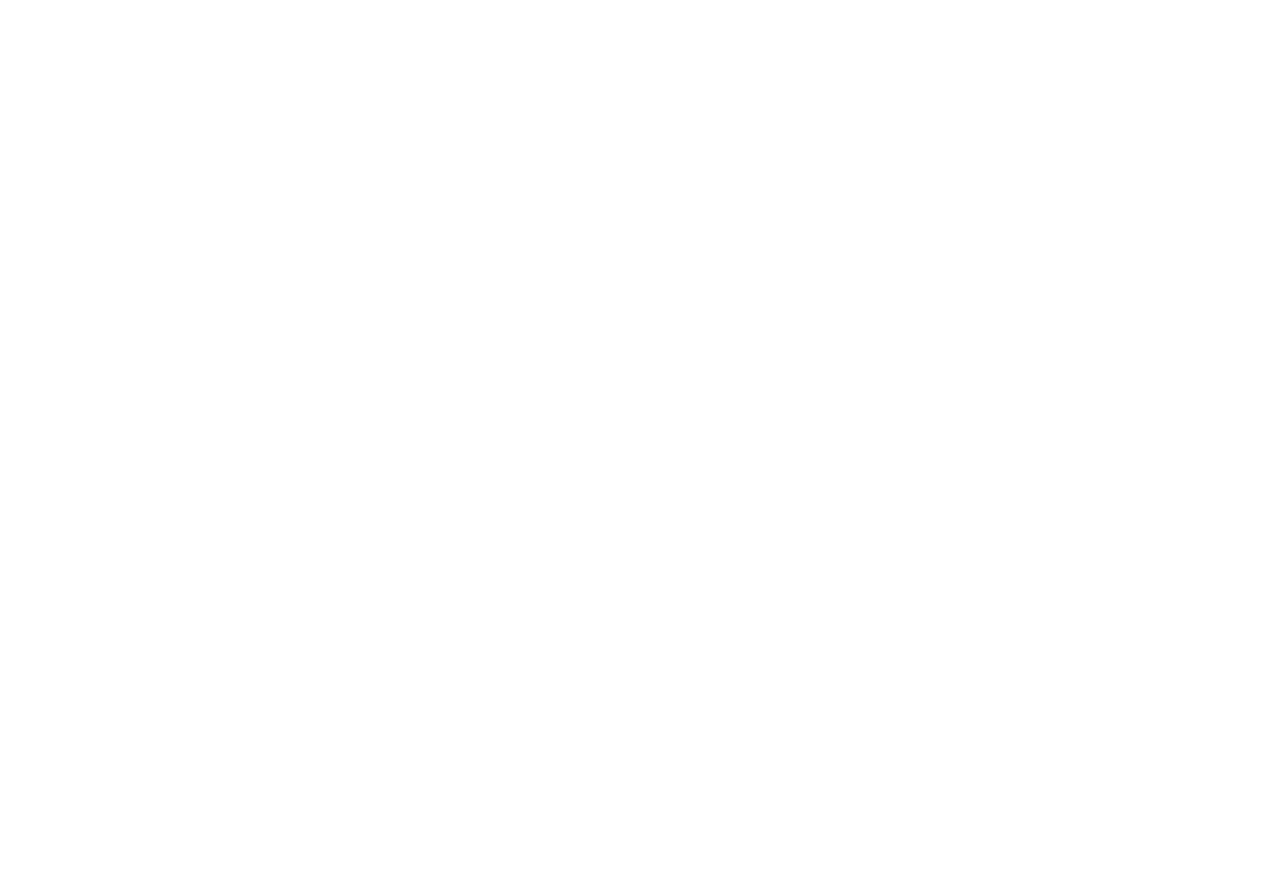
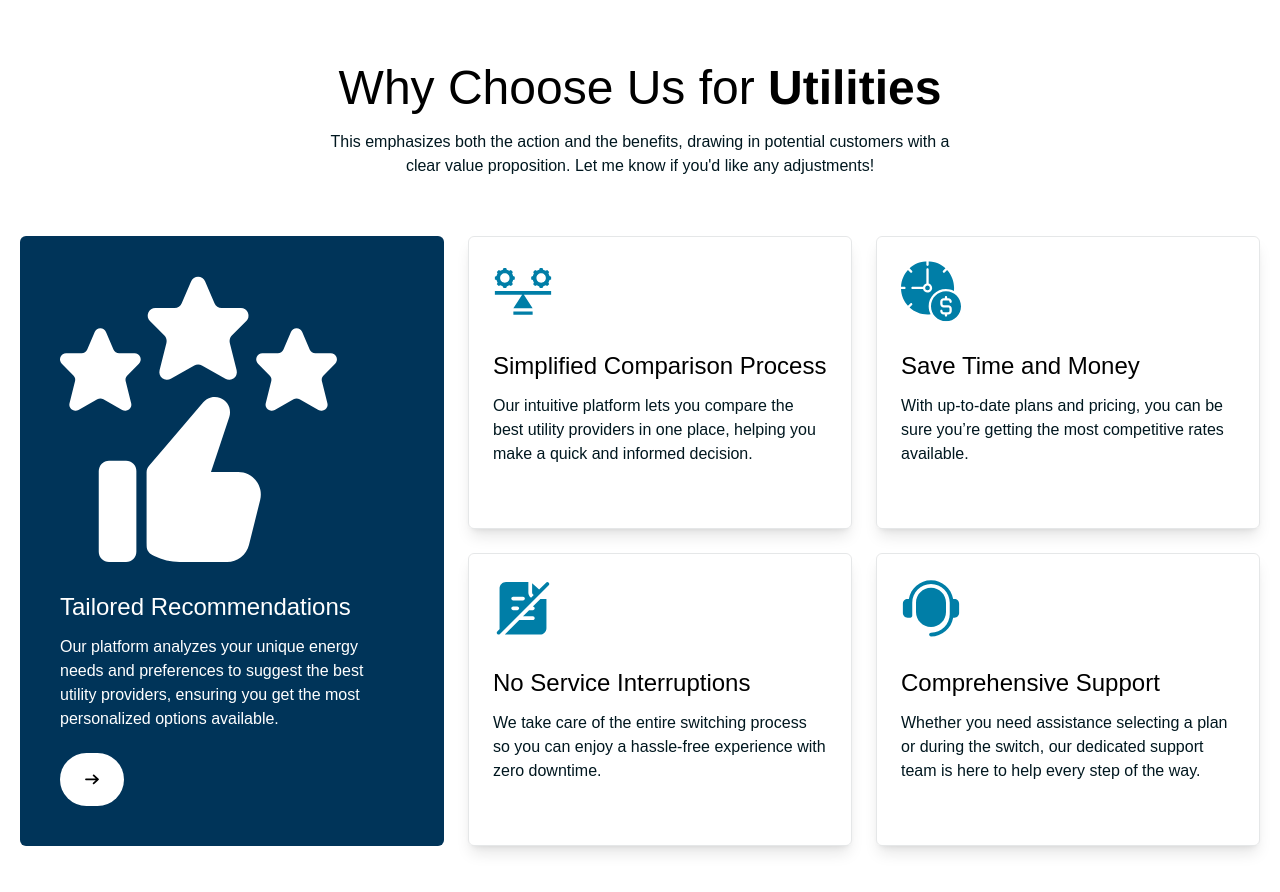
Before and after one commit to nupurbishnoi549/Central-bill-page, a React (Vite) app: page / in a window 1280 px wide. Shown: the part 3620-4512 px from the top of the page. Before the commit the page ends 3682 px from the top, so only its background shows below. Built offline with nearby package versions, Linux system fonts and the light colour scheme; a web font is replaced by a local one.

Commit message:
choose us section done

```diff
--- a/src/App.jsx
+++ b/src/App.jsx
@@ -4,6 +4,7 @@
 import EnergyPlans from './components/EnergyPlan'
 import SimpleSteps from './components/SimpleSteps'
 import Comprehensive from './components/comprehensive'
+import ChooseFor from './components/ChooseFor'
 
 const App = () => {
   return (
@@ -12,7 +13,8 @@
       <CompaniesLogo />
       <EnergyPlans />
       <SimpleSteps />
-      <Comprehensive/>
+      <Comprehensive />
+      <ChooseFor/>
     </>
   )
 }
--- /dev/null
+++ b/src/components/ChooseFor.jsx
@@ -0,0 +1,48 @@
+import React from 'react'
+import { cardData } from '../utils/helper'
+import RightArrow from '../assets/images/svg/rightArrow.svg'
+import Heading from './common/CommonHeading';
+
+const ChooseFor = () => {
+    return (
+        <div id='why-us' className='pb-[162px] max-xl:pb-[0px] max-md:pb-16 max-sm:pb-[44px]'>
+            <div className="container w-full mx-auto px-5">
+                <Heading headingText="Why Choose Us for " headingSpanText="Utilities" className="!pb-4 md:text-center" />
+                <p className='pb-[58px] max-md:pb-7 text-[#00171F] text-base font-normal max-w-[620px] md:text-center mx-auto'>
+                    This emphasizes both the action and the benefits, drawing in potential customers with a clear value proposition. Let me know if you'd like any adjustments!
+                </p>
+                <div className="flex flex-col lg:flex-row gap-6">
+                    <div className="bg-[#003459] p-10 rounded-md">
+                        <div className="md:flex lg:flex-col justify-between">
+                            <img src={cardData[0].img} alt={cardData[0].title} className="xl:w-[277px] w-[200px] pointer-events-none" />
+                            <div className="flex-col">
+                                <h3 className="font-normal text-2xl text-white pt-7 pb-3">{cardData[0].title}</h3>
+                                <p className="font-normal text-base text-white xl:max-w-[344px] max-w-[300px]">{cardData[0].description}</p>
+                                <a href="#">
+                                    <img
+                                        className="bg-white py-[12px] px-[24px] mt-[22px] rounded-[446px] transition-all duration-300 hover:bg-blue-500 hover:scale-110"
+                                        src={RightArrow}
+                                        alt="right-arrow"
+                                    />
+                                </a>
+
+
+                            </div>
+                        </div>
+                    </div>
+                    <div className="grid grid-cols-1 md:grid-cols-2 gap-6 flex-[2]">
+                        {cardData.slice(1).map((card) => (
+                            <div key={card.id} className="border border-[#00171F1A] shadow-lg rounded-md p-6">
+                                <img src={card.img} alt={card.title} className='pointer-events-none' />
+                                <h3 className="font-normal text-2xl text-black pt-7 pb-3">{card.title}</h3>
+                                <p className="font-normal text-base text-[#00171F]">{card.description}</p>
+                            </div>
+                        ))}
+                    </div>
+                </div>
+            </div>
+        </div>
+    );
+};
+
+export default ChooseFor
```
